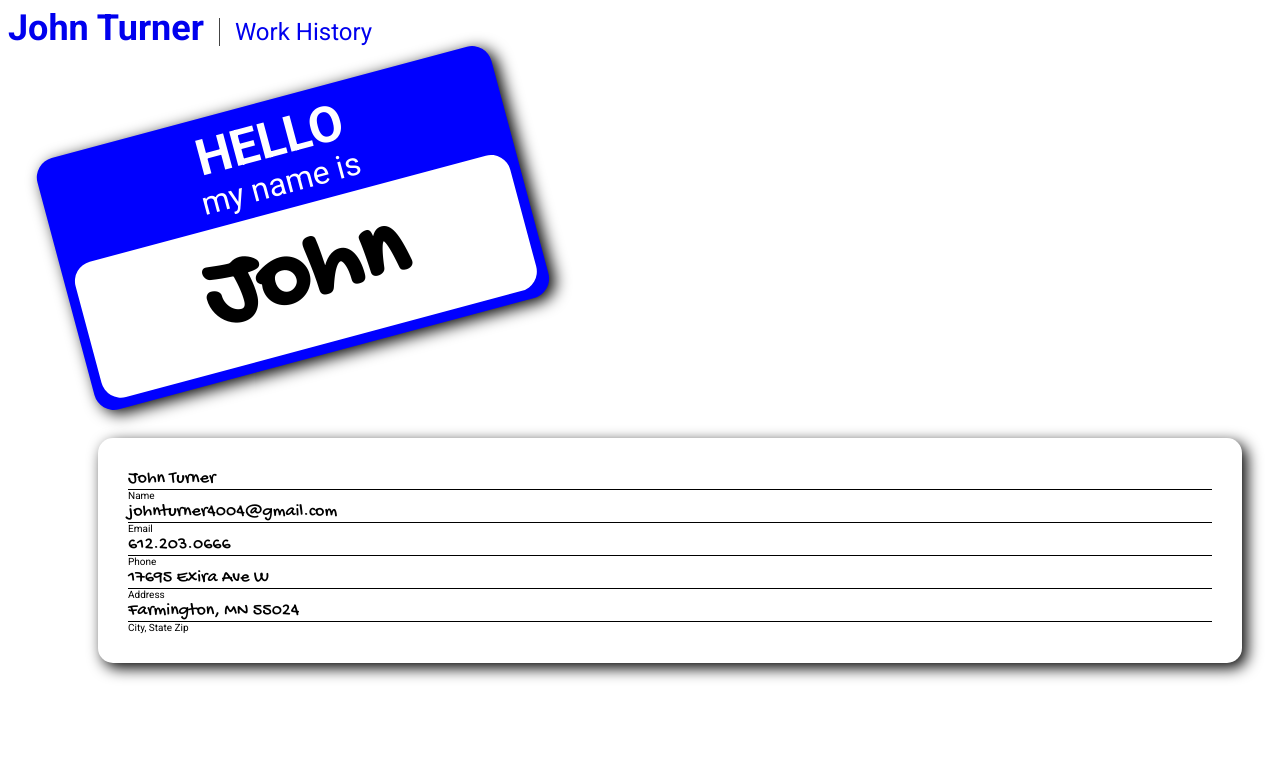
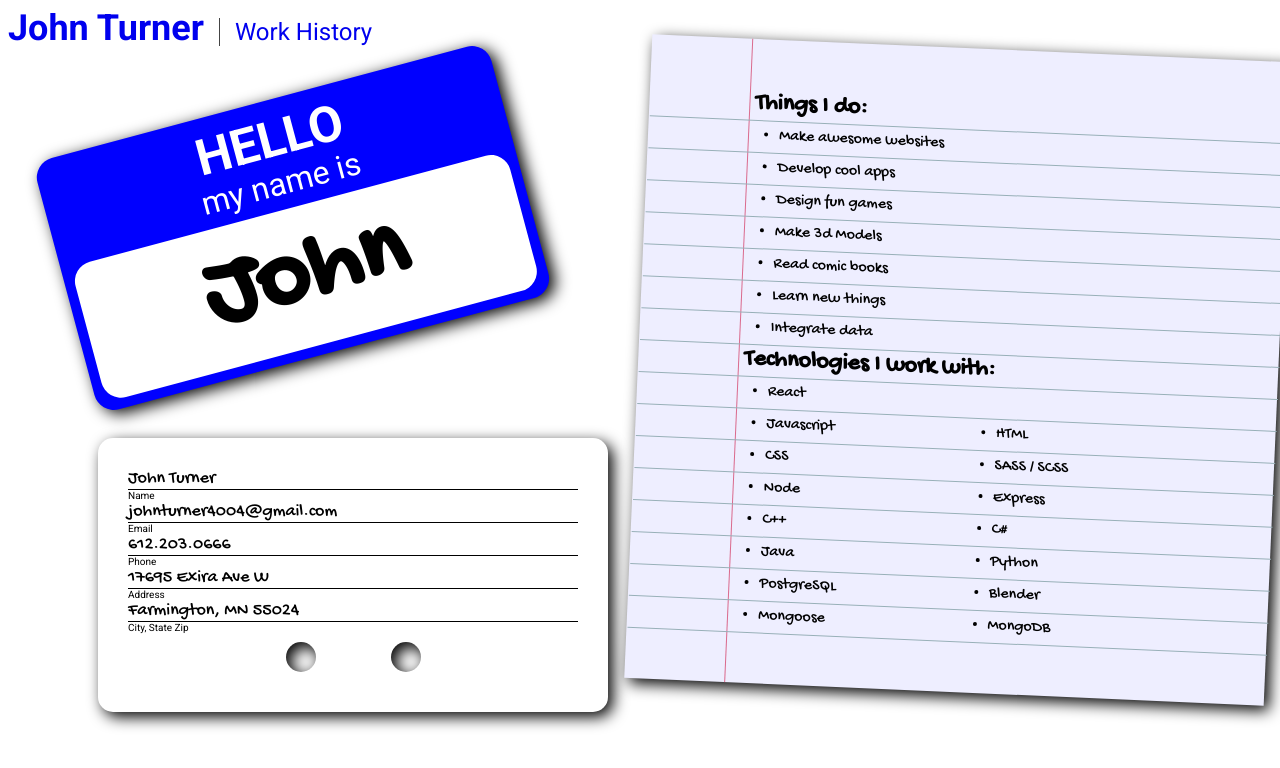
Before and after one commit to johnturner4004/vue-portfolio, a Vue app: page / in a window 1280 px wide. Shown: the top 768 px of the page. Built offline with nearby package versions, Linux system fonts and the light colour scheme.

Commit message:
skills page

```diff
--- a/src/components/InfoCard.vue
+++ b/src/components/InfoCard.vue
@@ -10,6 +10,7 @@
     <p class="info-card__label">Address</p>
     <p class="info-card__info">Farmington, MN 55024</p>
     <p class="info-card__label">City, State Zip</p>
+    <span class="info-card__holes"></span>
   </div>
 </template>
 
@@ -24,7 +25,7 @@
   border-radius: 0.9375rem;
   box-shadow: 0.3125rem 0.3125rem 0.9375rem #000;
   margin: 1.875rem 1.875rem 1.875rem 5.625rem;
-  padding: 1.875rem;
+  padding: 1.875rem 1.875rem 3.75rem 1.875rem;
 }
 
 .info-card__info {
@@ -36,4 +37,33 @@
 .info-card__label {
   font-size: 0.625rem;
 }
+
+.info-card__holes {
+  border-top: 1.875rem solid transparent;
+  border-left: 450px solid transparent;
+  position: relative;
+  width: 450px;
+  padding-top: 1.875rem;
+  content: "";
+}
+
+.info-card__holes:before,
+.info-card__holes:after {
+  content: "";
+  position: absolute;
+  bottom: -1.25rem;
+  box-shadow: inset 0.3125rem 0.3125rem 0.9375rem #000;
+  background-color: #fff;
+  height: 1.875rem;
+  width: 1.875rem;
+  border-radius: 50%;
+}
+
+.info-card__holes:before {
+  left: -292.5px;
+}
+
+.info-card__holes:after {
+  right: 157.5px;
+}
 </style>
--- a/src/components/SkillsPage.vue
+++ b/src/components/SkillsPage.vue
@@ -1,11 +1,91 @@
 <template>
-  <div class="skills-page">
-    <p>Test</p>
+  <div class="skill">
+    <div class='skill__page'>
+      <div class='skill__page-inner'>
+        <h2>Things I do:</h2>
+        <ul class='skill__list'><span class='skill__line'></span>
+          <li class='skill__list-item'>Make awesome websites</li><span class='skill__line'></span>
+          <li class='skill__list-item'>Develop cool apps</li><span class='skill__line'></span>
+          <li class='skill__list-item'>Design fun games</li><span class='skill__line'></span>
+          <li class='skill__list-item'>Make 3d Models</li><span class='skill__line'></span>
+          <li class='skill__list-item'>Read comic books</li><span class='skill__line'></span>
+          <li class='skill__list-item'>Learn new things</li><span class='skill__line'></span>
+          <li class='skill__list-item'>Integrate data</li><span class='skill__line'></span>
+        </ul>
+        <h2>Technologies I work with:</h2>
+        <ul class='skill__list'><span class='skill__line'></span>
+          <li class='skill__list-item skill__list-item-2'>React</li><span class='skill__line'></span>
+          <li class='skill__list-item skill__list-item-2'>Javascript</li>
+          <li class='skill__list-item skill__list-item-2'>HTML</li><span class='skill__line'></span>
+          <li class='skill__list-item skill__list-item-2'>CSS</li>
+          <li class='skill__list-item skill__list-item-2'>SASS / SCSS</li><span class='skill__line'></span>
+          <li class='skill__list-item skill__list-item-2'>Node</li>
+          <li class='skill__list-item skill__list-item-2'>Express</li><span class='skill__line'></span>
+          <li class='skill__list-item skill__list-item-2'>C++</li>
+          <li class='skill__list-item skill__list-item-2'>C#</li><span class='skill__line'></span>
+          <li class='skill__list-item skill__list-item-2'>Java</li>
+          <li class='skill__list-item skill__list-item-2'>Python</li><span class='skill__line'></span>
+          <li class='skill__list-item skill__list-item-2'>PostgreSQL</li>
+          <li class='skill__list-item skill__list-item-2'>Blender</li><span class='skill__line'></span>
+          <li class='skill__list-item skill__list-item-2'>Mongoose</li>
+          <li class='skill__list-item skill__list-item-2'>MongoDB</li><span class='skill__line'></span>
+        </ul>
+      </div>
+    </div>
   </div>
 </template>
 
 <script>
-  export default {
-    name: 'SkillsPage'
-  }
+export default {
+  name: 'SkillsPage'
+}
 </script>
+
+<style>
+.skill {
+  width: 50vw;
+}
+
+.skill__page {
+  background-color: #eef;
+  box-shadow: 0.3125rem 0.3125rem 0.9375rem #000;
+  padding: 0 3.125rem;
+  transform: rotate(2.5deg);
+}
+
+.skill__page-inner {
+  border-left: 1px solid #da6a8d;
+  margin-left: 3.125rem;
+  padding: 3.125rem 0;
+  font-family: 'Gochi Hand', cursive;
+}
+
+.skill__page-inner h2 {
+  line-height: 1.875rem;
+  padding-left: 0.3125rem;
+}
+
+.skill__list {
+  display: flex;
+  flex-wrap: wrap;
+  padding-left: 1.875rem;
+  margin: 0;
+}
+
+.skill__list-item {
+  line-height: 1.875rem;
+  width: 100%;
+}
+
+.skill__list-item-2 {
+  width: 50%;
+}
+
+.skill__line {
+  border-bottom: 1px solid #98b0b8;
+  margin-left: -8.125rem;
+  margin-right: -3.225rem;
+  width: 50vw;
+  height: 1px;
+}
+</style>
--- a/src/views/Home.vue
+++ b/src/views/Home.vue
@@ -1,22 +1,32 @@
 <template>
+  <div class="home__row">
     <div class="home__column">
       <NameCard />
       <InfoCard />
     </div>
     <div class="home__column">
-
+      <SkillsPage />
+    </div>
   </div>
 </template>
 
 <script>
 import NameCard from '../components/NameCard.vue';
 import InfoCard from '../components/InfoCard.vue';
+import SkillsPage from '../components/SkillsPage.vue';
 
 export default {
   name: 'HomeVue',
   components: {
     NameCard,
     InfoCard,
+    SkillsPage,
   }
 }
 </script>
+
+<style scoped>
+.home__row {
+  display: flex;
+}
+</style>
```
Lines whose indentation alone changed are shown as unchanged.
